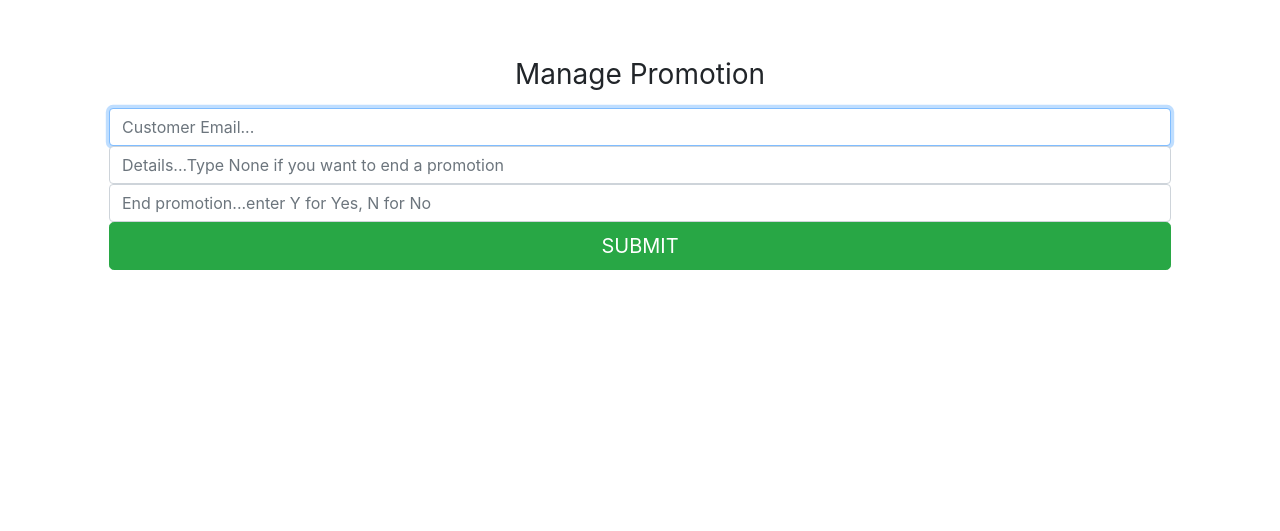
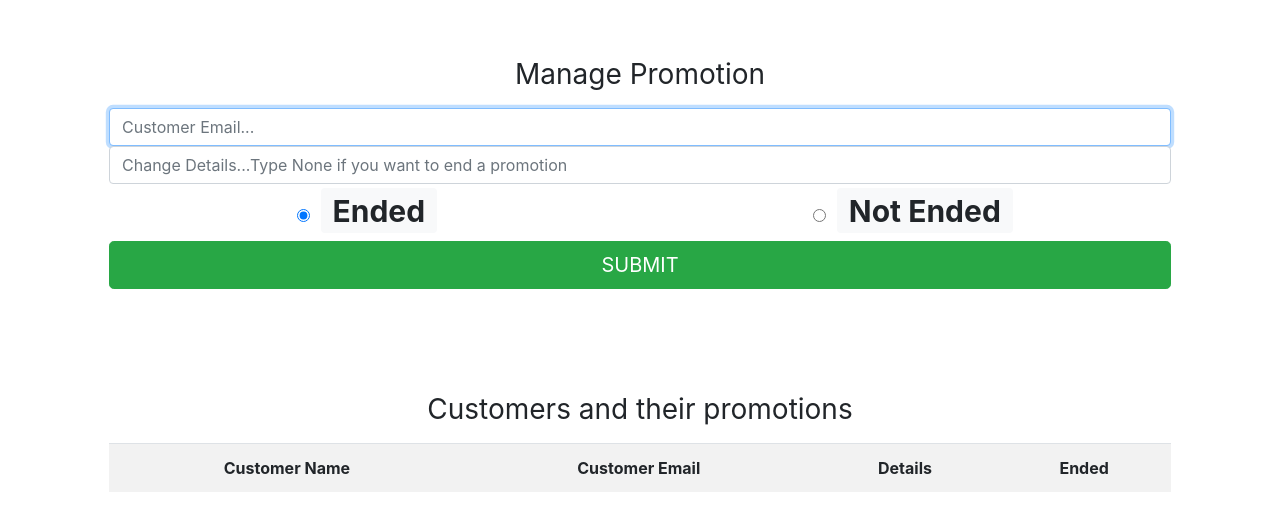
Before and after one commit to huzaifahnadeem/Itwaar-Bazaar-DMS, a Flask app: page /home/vendor/1/promotions/ in a window 1280 px wide. Shown: the part 70-601 px from the top of the page. Run offline with Flask 2, Linux system fonts and the light colour scheme; data comes from the database, SQL or seed files in the repository; both versions use the stored data as it was after the commit; lists and menus that the app fills with data are empty; some libraries are stand-ins or nearby versions.

Commit message:
Use Case Promotions Updated

```diff
--- a/app.py
+++ b/app.py
@@ -333,61 +333,88 @@ def vendor_promotions(email):
     error = ""
     success = ""
     validCustomerName = False
-    if request.method == 'POST':
-        request_customer_email = request.form['customer_email']
-        request_details = request.form['details']
-        request_ended = request.form['ended']
-
-        if not((request_ended == 'Y') or (request_ended == 'N')):
-            error = "Either enter a 'Y' or a 'N' in the last line"
-            return render_template('vendor_promos.html', home_url="/home/vendor/<email>/promotions/" + email,    success=success, error=error)
-
-
-        if request_ended == 'N':
-            boolean_ended = 0
-            conn = sqlite3.connect('IBDMS.db')
-            cur = conn.cursor()
-
-            myQuery = """INSERT INTO promotions (customer_email,vendor_email,details,ended) VALUES ( ?,?,?,?)"""
-            cur.execute(myQuery, (request_customer_email, email,request_details, boolean_ended))
-
-            conn.commit()
-            conn.close()
-            success = "Promotion Added Successfully."
-
-        if request_ended == 'Y':
-            boolean_ended = 1
-
-
-            all_customer_emails = get_All_customers_with_promotions()
-            for currRow in all_customer_emails:
-                tempName = currRow[0]
-                if tempName == request_customer_email:
-                    validCustomerName = True
-                    break
-
-            if  validCustomerName == True:
-                conn = sqlite3.connect('IBDMS.db')
-                cur = conn.cursor()
-
-                myQuery = """UPDATE promotions SET ended = ? WHERE customer_email = ?"""
-                cur.execute(myQuery, (boolean_ended, request_customer_email))
-
-                conn.commit()
-                conn.close()
-                success = "Promotion Ended Successfully."
-            else:
-                error = "Customer not in the database"
-                return render_template('vendor_promos.html', home_url="/home/vendor/<email>/promotions/" + email,    success=success, error=error)
+    valid_Customer_in_table = False
+    promotions_data = get_All_promotion_details(email)
 
 
 
 
 
 
+    if request.method == 'POST':
+
+        #outputting all customer_ids relevant to this vendor and their relevant promotion details
 
 
-    return render_template('vendor_promos.html', home_url="/home/vendor/" + email, success=success, error=error)
+
+
+
+        request_customer_email = request.form['customer_email']
+        request_details = request.form['details']
+        request_ended = request.form['ended']
+
+        # if not((request_ended == 'Yes') or (request_ended == 'No')):
+        #     error = "Either enter a \"Yes\" or a \"No\" in the last line"
+        #     return render_template('vendor_promos.html', home_url="/home/vendor/<email>/promotions/" + email, itemData=promotions_data,   success=success, error=error)
+
+
+
+
+
+        all_customer_emails = get_All_customers()
+        for currRow in all_customer_emails:
+            tempName = currRow[0]
+            if tempName == request_customer_email:
+                valid_Customer_in_table = True
+                break
+
+
+        if valid_Customer_in_table == False:
+            error = "No Customer registered with this account"
+            return render_template('vendor_promos.html', home_url="/home/vendor/<email>/promotions/" + email, itemData=promotions_data,   success=success, error=error)
+
+
+
+        all_customer_emails = get_All_customers_with_promotions(email)
+        for currRow in all_customer_emails:
+            tempName = currRow[0]
+            if tempName == request_customer_email:
+                validCustomerName = True
+                break
+
+
+        if  validCustomerName == False:
+
+
+            conn = sqlite3.connect('IBDMS.db')
+            cur = conn.cursor()
+
+            myQuery = """INSERT INTO promotions (customer_email,vendor_email,details,ended) VALUES ( ?,?,?,?)"""
+            cur.execute(myQuery, (request_customer_email, email,request_details, request_ended))
+
+            conn.commit()
+            conn.close()
+            success = "New Promotion Added."
+
+        if validCustomerName == True:
+
+
+
+            conn = sqlite3.connect('IBDMS.db')
+            cur = conn.cursor()
+
+            myQuery = """UPDATE promotions SET details = ? ,ended = ? WHERE customer_email = ?"""
+            cur.execute(myQuery, (request_details,request_ended, request_customer_email))
+
+            conn.commit()
+            conn.close()
+            success = "Promotion Updated."
+
+
+    if(success!=""):
+        promotions_data = get_All_promotion_details(email)
+
+    return render_template('vendor_promos.html', home_url="/home/vendor/" + email,itemData=promotions_data, success=success, error=error)
 
 
 @app.route('/home/vendor/<email>/rent/', methods=['POST', 'GET'])
@@ -1132,7 +1159,7 @@ def getAllItems():
     return result
 
 
-def get_All_customers_with_promotions():
+def get_All_customers_with_promotions(email):
 
     result = []
 
@@ -1140,7 +1167,40 @@ def get_All_customers_with_promotions():
     cur = conn.cursor()
     cur.execute(
         '''
-            select customer_email from promotions;
+            select customer_email from promotions where vendor_email = ?;''' ,(email,)
+
+    )
+
+    result = cur.fetchall()
+
+    conn.commit()
+    conn.close()
+
+    return result
+
+#gives only those promotions for vendors that are linked to the given account
+def get_All_promotion_details(email):
+    result = []
+
+    conn = sqlite3.connect('IBDMS.db')
+    cur = conn.cursor()
+    cur.execute('''select customer_name, customer_email, details, ended from customer natural left outer join promotions where vendor_email = ?;''' ,(email,))
+
+    result = cur.fetchall()
+
+    conn.commit()
+    conn.close()
+
+    return result
+
+def get_All_customers():
+    result = []
+
+    conn = sqlite3.connect('IBDMS.db')
+    cur = conn.cursor()
+    cur.execute(
+        '''
+            select customer_email from customer;
             '''
     )
 
--- a/ddl_code.sql
+++ b/ddl_code.sql
@@ -17,7 +17,7 @@ create table promotions (
     customer_email varchar(254),
     vendor_email varchar(254),
     details varchar(500),
-    ended boolean,
+    ended varchar(254),
     foreign key (customer_email) references customer (customer_email),
     foreign key (vendor_email) references vendor (vendor_email),
     primary key (customer_email, vendor_email)
--- a/templates/vendor_promos.html
+++ b/templates/vendor_promos.html
@@ -83,18 +83,48 @@
             autofocus>
 
           <label for="details" class="sr-only">Detail</label>
-          <input type="text" name="details" id="details" class="form-control" placeholder="Details...Type None if you want to end a promotion"
+          <input type="text" name="details" id="details" class="form-control" placeholder="Change Details...Type None if you want to end a promotion"
             required autofocus>
 
 
-          <label for="ended" class="sr-only">Ended</label>
-          <input type="text" name="ended" id="ended" class="form-control" placeholder="End promotion...enter Y for Yes, N for No" required
-            autofocus>
+            <div class="row">
+              <div class="radio col-sm">
+                <input type="radio" name="ended" id="cus-btn" value="Yes" checked="checked">
+                <label for="cus-btn" ><span class="badge badge-light">Ended</span></label>
+              </div>
+              <div class="radio col-sm">
+                <input type="radio" name="ended" id="ven-btn" value="No">
+                <label for="ven-btn" ><span class="badge badge-light">Not Ended</span></label>
+              </div>
+            </div>
+
 
 
           <button class="btn btn-lg btn-success btn-block" type="submit">SUBMIT</button>
         </form>
+        <br>
+        <br>
+        <h1 class="h3 mb-3 font-weight-normal"> Customers and their promotions</h1>
+      <!--print allItems list argument....each element of list is a complete row(in a tuple) -->
+      <!--CONVERT THIS PRINT INTO A GOOD LOOKING TABLE-->
+      <table class="table table-striped">
+        <tr>
+          <!-- <th>Item ID</th> -->
+          <th>Customer Name</th>
+          <th>Customer Email</th>
+          <th>Details</th>
+          <th>Ended</th>
+        </tr>
 
+        {% for currTuple in itemData %}
+        <tr>
+          {% for currElement in currTuple %}
+          <td> {{currElement}} </td>
+          {% endfor %}
+        </tr>
+        {% endfor %}
+
+      </table>
 
       </h1>
     </div>
```
Also changed, not shown: IBDMS.db.
